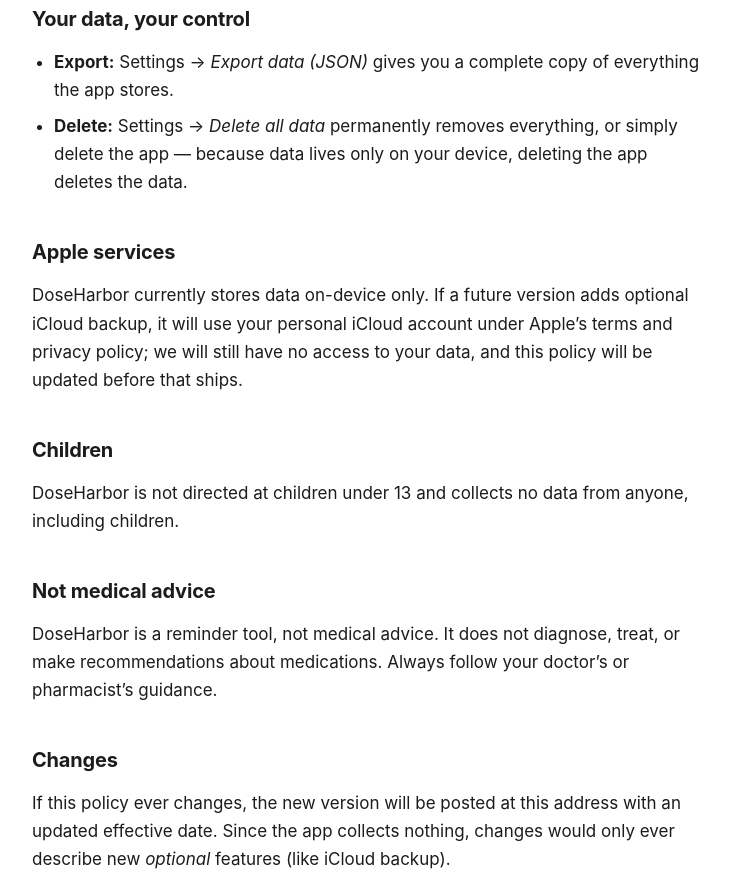
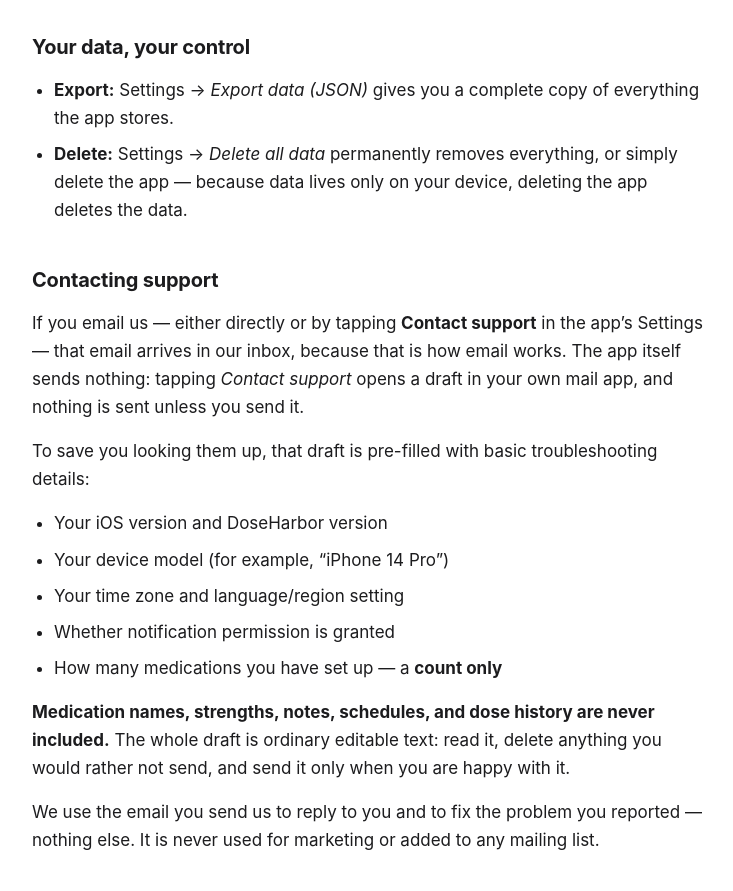
Before and after one commit to Parmis/doseharbor-privacy, a plain HTML site: page index.html in a window 1280 px wide. Shown: the part 1009-1900 px from the top of the page, without its empty margins (272-1005 px from the left). Drawn offline with Linux system fonts and the light colour scheme.

Commit message:
Document what the in-app support email includes
The app's Settings > Contact support opens a pre-filled mail draft, so
the policy's blanket "no data ever leaves your device" needed an
explicit exception.

Privacy policy: new "Contacting support" section listing exactly what
the draft pre-fills (iOS/app version, device model, time zone, locale,
notification status, medication count only), stating that medication
names and history are never included, that the app sends nothing until
you send it, and that support email is used only to reply. Effective
date bumped accordingly, and the lede now points at that section.

Support page: Contact section leads with the in-app composer and what
it fills in; the "reminders aren't appearing" FAQ now ends with a way
to reach us if the steps don't help.

```diff
--- a/index.html
+++ b/index.html
@@ -45,10 +45,10 @@
   <div class="wrap">
     <header>
       <h1>DoseHarbor Privacy Policy</h1>
-      <p class="eff">Effective date: July 7, 2026</p>
+      <p class="eff">Effective date: August 29, 2026</p>
     </header>
 
-    <p class="lede">DoseHarbor is a medication reminder app for iPhone. This policy is short because there is genuinely nothing to disclose: <strong>DoseHarbor does not collect, transmit, sell, or share any data. Ever.</strong></p>
+    <p class="lede">DoseHarbor is a medication reminder app for iPhone. This policy is short because there is genuinely nothing to disclose: <strong>DoseHarbor does not collect, transmit, sell, or share any data. Ever.</strong> The one time information reaches us is when <em>you</em> choose to email support &mdash; see <a href="#support">Contacting support</a> below.</p>
 
     <h2>What data DoseHarbor stores</h2>
     <p>Everything you enter &mdash; medication names, strengths, notes, schedules, and your dose history &mdash; is stored <strong>only on your device</strong>, in the app&rsquo;s private storage. It is never sent to us (we have no servers) or to anyone else.</p>
@@ -72,6 +72,19 @@
       <li><strong>Delete:</strong> Settings &rarr; <em>Delete all data</em> permanently removes everything, or simply delete the app &mdash; because data lives only on your device, deleting the app deletes the data.</li>
     </ul>
 
+    <h2 id="support">Contacting support</h2>
+    <p>If you email us &mdash; either directly or by tapping <strong>Contact support</strong> in the app&rsquo;s Settings &mdash; that email arrives in our inbox, because that is how email works. The app itself sends nothing: tapping <em>Contact support</em> opens a draft in your own mail app, and nothing is sent unless you send it.</p>
+    <p>To save you looking them up, that draft is pre-filled with basic troubleshooting details:</p>
+    <ul>
+      <li>Your iOS version and DoseHarbor version</li>
+      <li>Your device model (for example, &ldquo;iPhone 14 Pro&rdquo;)</li>
+      <li>Your time zone and language/region setting</li>
+      <li>Whether notification permission is granted</li>
+      <li>How many medications you have set up &mdash; a <strong>count only</strong></li>
+    </ul>
+    <p><strong>Medication names, strengths, notes, schedules, and dose history are never included.</strong> The whole draft is ordinary editable text: read it, delete anything you would rather not send, and send it only when you are happy with it.</p>
+    <p>We use the email you send us to reply to you and to fix the problem you reported &mdash; nothing else. It is never used for marketing or added to any mailing list.</p>
+
     <h2>Apple services</h2>
     <p>DoseHarbor currently stores data on-device only. If a future version adds optional iCloud backup, it will use your personal iCloud account under Apple&rsquo;s terms and privacy policy; we will still have no access to your data, and this policy will be updated before that ships.</p>
 
```
Also changed, not shown: support.html (+2 -1 lines).
